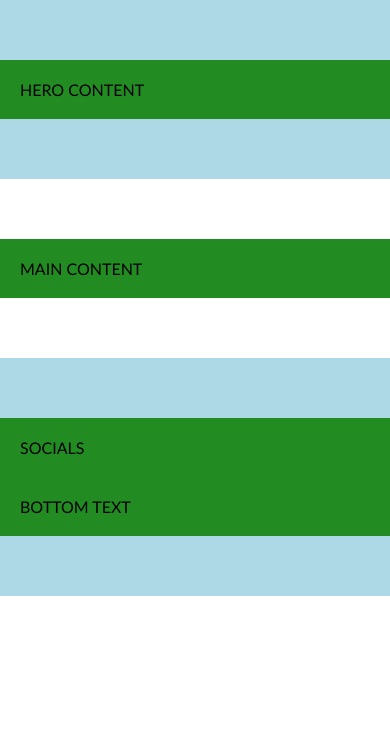
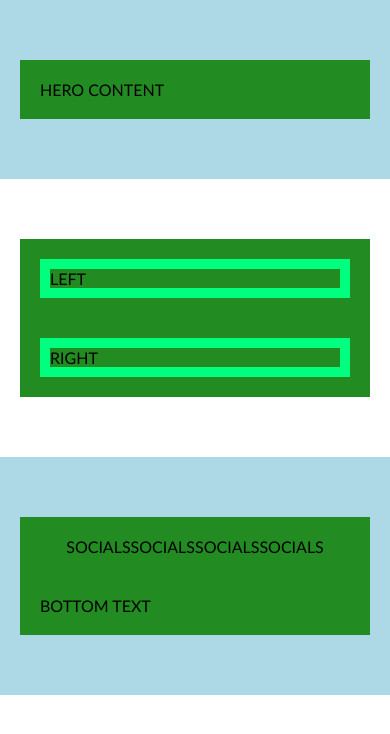
Before and after one commit to AinaEin/48_grupe_coming_soon, a website: page index.html in a window 390 px wide. Drawn offline with Linux system fonts and the light colour scheme.

Commit message:
Initial layout with responsive design

```diff
--- a/css/main.css
+++ b/css/main.css
@@ -21,6 +21,10 @@ body {
 }
 
 .container > .row {
+    display: flex;
+    justify-content: center;
+    flex-wrap: wrap;
+    gap: 40px 0;
     width: 1000px;
     margin-left: calc(50% - 500px);
     background-color: pink;
@@ -30,6 +34,17 @@ body {
     width: 600px;
     margin-left: calc(50% - 300px);
     background-color: pink;
+}
+
+.container .column {
+    width: 50%;
+    border: 10px solid springgreen;
+}
+
+
+.container .column.short {
+    width: 40%;
+    margin-left: auto;
 }
 
 @media (max-width: 1100px) {
@@ -46,42 +61,17 @@ body {
         margin-left: calc(50% - 300px);
         background-color: aqua;
     }
-}
-
-@media (max-width: 700px) {
-    .container > .row {
-        width: 400px;
-        margin-left: calc(50% - 200px);
-        background-color: violet;
+    .container .column {
+        width: 100%;
     }
-}
-
-@media (max-width: 460px) {
-    .container > .row {
+    .container .column.short {
         width: 100%;
-        margin-left: 0;
-        padding: 20px;
-        background-color: forestgreen;
-    }
-}
-
-@media (max-width: 1100px) {
-    .container > .row-short {
-        width: 800px;
-        margin-left: calc(50% - 400px);
-        background-color: orange;
-    }
-}
-
-@media (max-width: 900px) {
-    .container > .row-short {
-        width: 600px;
-        margin-left: calc(50% - 300px);
-        background-color: aqua;
+        margin-left: unset;
     }
 }
 
 @media (max-width: 700px) {
+    .container > .row,
     .container > .row-short {
         width: 400px;
         margin-left: calc(50% - 200px);
@@ -89,7 +79,12 @@ body {
     }
 }
 
-@media (max-width: 460px) {
+@media (max-width: 440px) {
+    .container {
+        padding-left: 20px;
+        padding-right: 20px;
+    }
+    .container > .row,
     .container > .row-short {
         width: 100%;
         margin-left: 0;
--- a/index.html
+++ b/index.html
@@ -24,14 +24,22 @@
         </section>
         <section class="container">
             <div class="row">
-            MAIN CONTENT
+                <div class="column">
+                LEFT
+                </div>
+                <div class="column short">
+                RIGHT
+                </div>
             </div>
         </section>
     </main>
 
     <footer class="container bg-blue">
-        <div class="row">
-        SOCIALS
+        <div class="row socials">
+            <div>SOCIALS</div>
+            <div>SOCIALS</div>
+            <div>SOCIALS</div>
+            <div>SOCIALS</div>
         </div>
         <div class="row-short">
         BOTTOM TEXT
```
